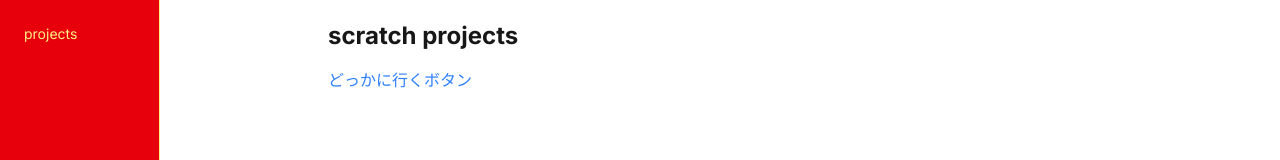
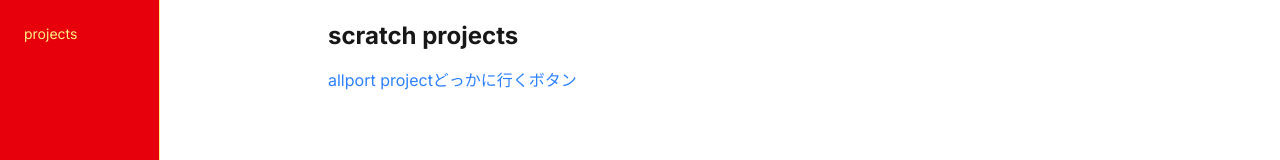
Before and after one commit to kousei085875900/scgp, a Next.js app: page /projects in a window 1280 px wide. Shown: the part 376-536 px from the top of the page. Built offline with nearby package versions, Linux system fonts and the light colour scheme.

Commit message:
Update page.tsx

```diff
--- a/app/projects/page.tsx
+++ b/app/projects/page.tsx
@@ -12,7 +12,9 @@ export default function Home() {
       </h1>
 
 
-
+      <Link href="/projects/allport" className="text-blue-500 hover:underline">
+        allport project
+      </Link>
 
 
 
```
